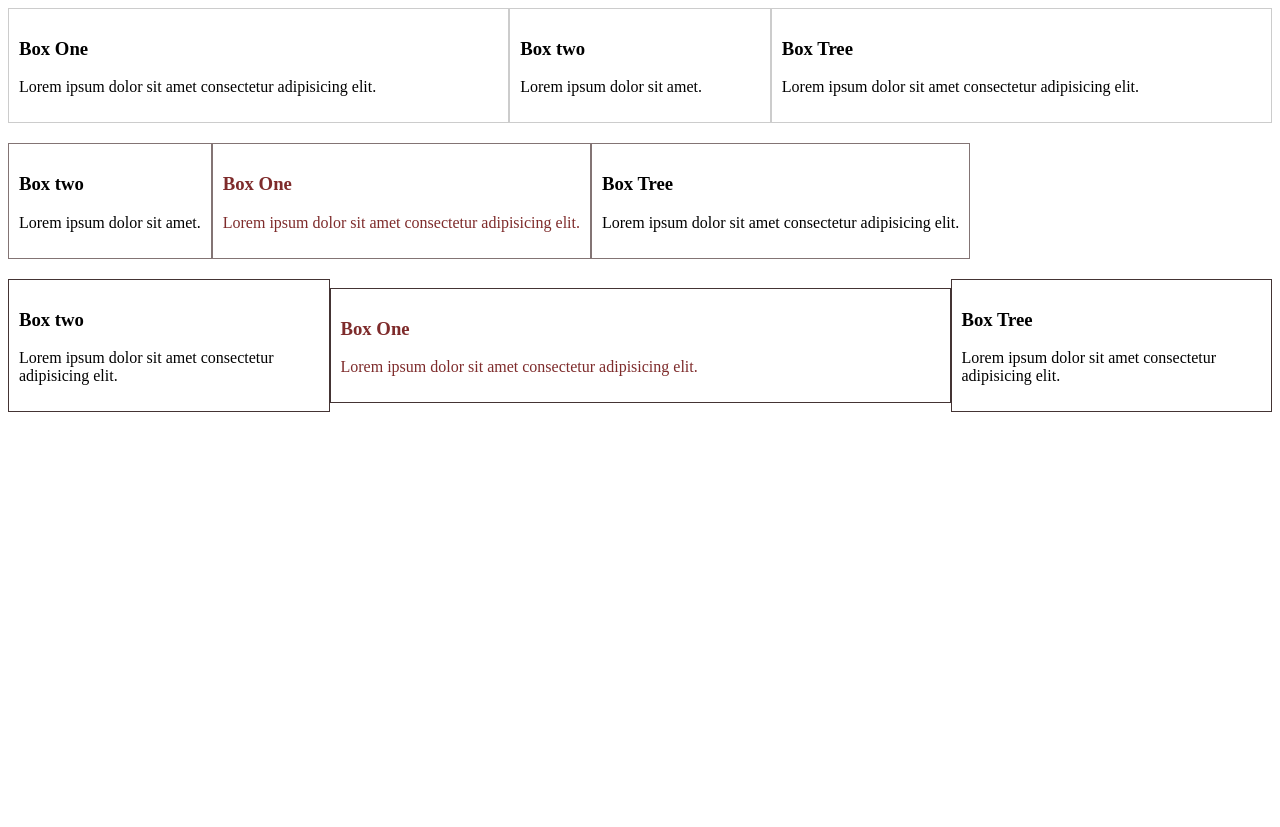
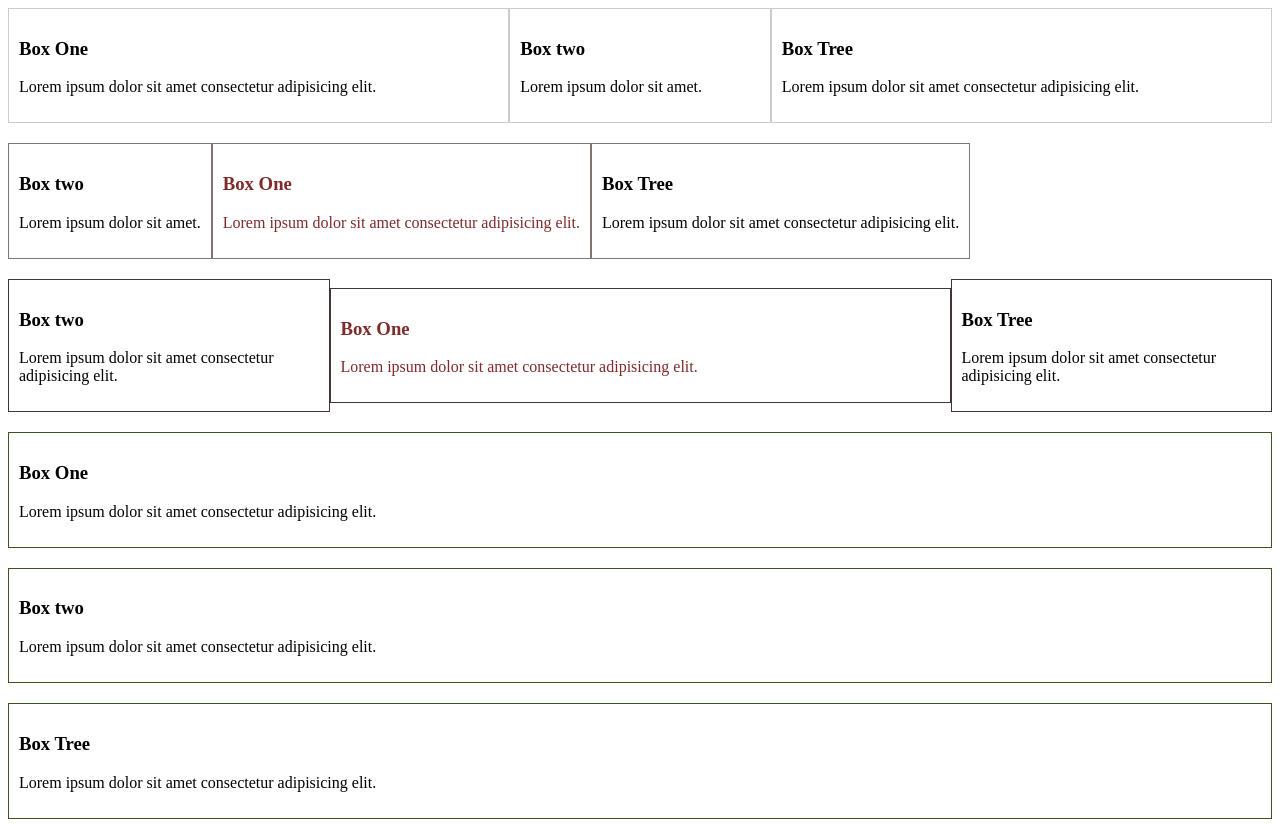
Before and after one commit to liraUnik/flex-box-css, a plain HTML site: page index.html in a window 1280 px wide. Before the commit the page ends 800 px from the top, so only its background shows below. Drawn offline with Linux system fonts and the light colour scheme.

Commit message:
change the direction of flex

```diff
--- a/index.html
+++ b/index.html
@@ -53,5 +53,20 @@
         <p>Lorem ipsum dolor sit amet consectetur adipisicing elit.</p>
       </div>
     </div>
+    <!-- change the direction of flex from horizontly (by default) to verticly -->
+    <div class="container-4">
+      <div class="box-10">
+        <h3>Box One</h3>
+        <p>Lorem ipsum dolor sit amet consectetur adipisicing elit.</p>
+      </div>
+      <div class="box-11">
+        <h3>Box two</h3>
+        <p>Lorem ipsum dolor sit amet consectetur adipisicing elit.</p>
+      </div>
+      <div class="box-12">
+        <h3>Box Tree</h3>
+        <p>Lorem ipsum dolor sit amet consectetur adipisicing elit.</p>
+      </div>
+    </div>
   </body>
 </html>
--- a/style.css
+++ b/style.css
@@ -12,6 +12,11 @@
 }
 .container-3 div {
   border: 1px #443434 solid;
+  padding: 10px;
+  margin-top: 20px;
+}
+.container-4 div {
+  border: 1px #3b531f solid;
   padding: 10px;
   margin-top: 20px;
 }
@@ -79,3 +84,10 @@
   flex: 1;
   order: 3;
 }
+
+/* change the direction of flex_es */
+
+.container-4 {
+  display: flex;
+  flex-direction: column;
+}
```
